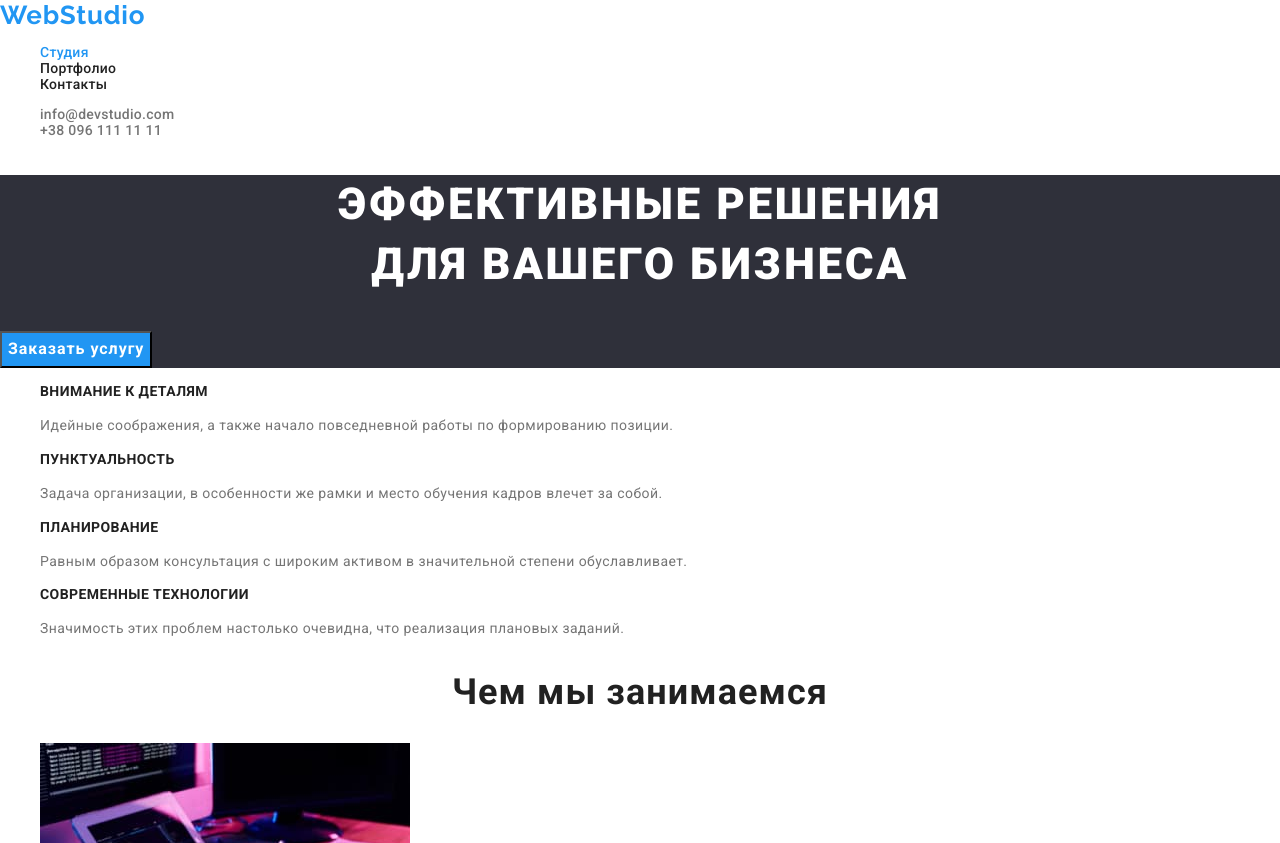
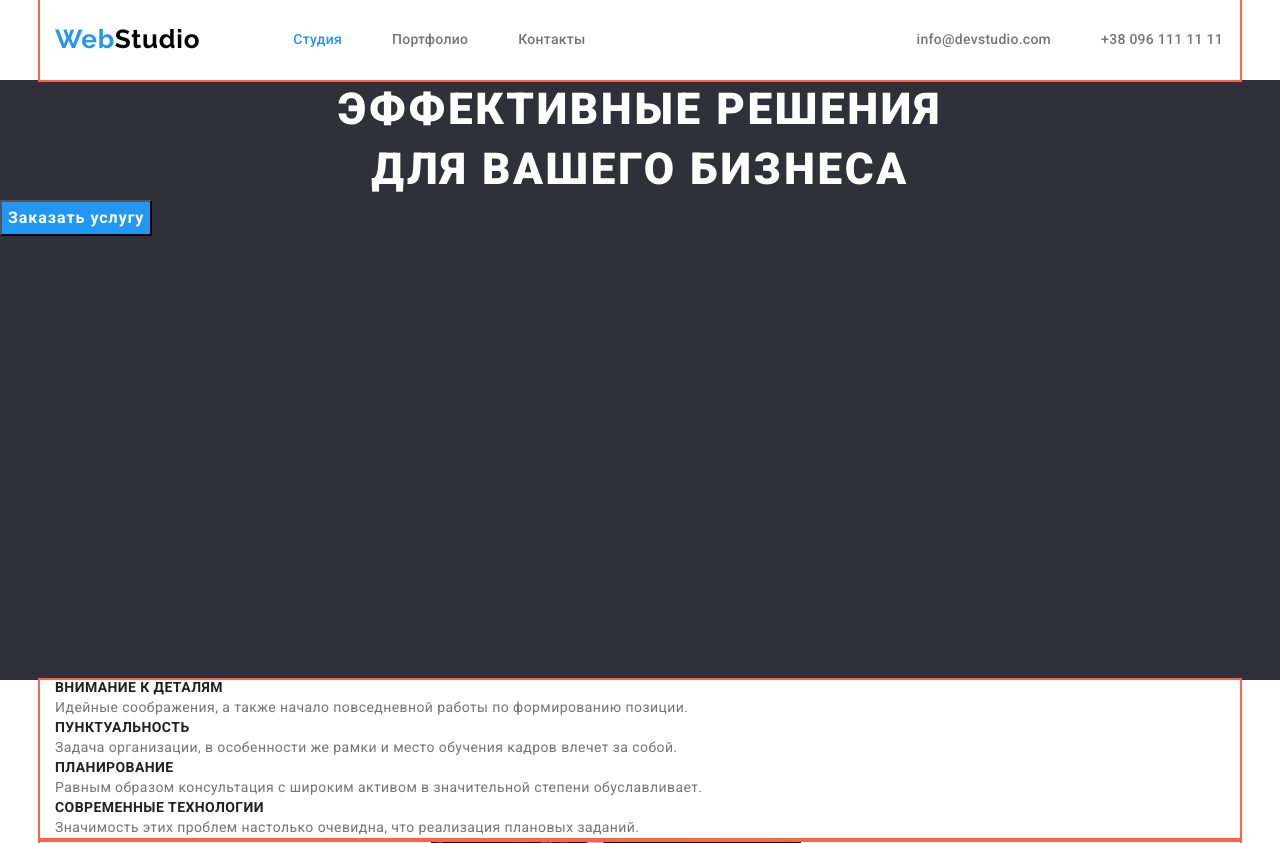
Before and after one commit to MarynaSkoryk/goit-markup-hw-03, a plain HTML site: page index.html in a window 1280 px wide. Shown: the top 843 px of the page. Drawn offline with nearby package versions, Linux system fonts and the light colour scheme.

Commit message:
header done

```diff
--- a/css/styles.css
+++ b/css/styles.css
@@ -2,23 +2,62 @@
   --primary-text-color: #757575;
   --title-text-color: #212121;
   --accent-text-color: #2196f3;
-  --main-background-color: #FFFFFF;
-  --secondary-background-color: #2F303A;
-  --third-background-color: #F5F4FA;
+  --main-background-color: #ffffff;
+  --secondary-background-color: #2f303a;
+  --third-background-color: #f5f4fa;
   --logo-color: #000000;
-  --color-text-white: #FFFFFF;
-  --color-change-button: #188CE8;
+  --color-text-white: #ffffff;
+  --color-change-button: #188ce8;
 }
+
+html {
+  box-sizing: border-box;
+}
+*,
+*::before,
+*::after {
+  box-sizing: inherit;
+}
+
 /*Body*/
+h1,
+h2,
+h3,
+h4,
+p,
+ul {
+  margin: 0 0;
+  padding: 0 0;
+}
+
 body {
   font-family: 'Roboto', sans-serif;
   font-style: normal;
   font-weight: 400;
-  background-color:var(--main-background-color);
+  background-color: var(--main-background-color);
   color: var(--primary-text-color);
 }
 /*Page-Header*/
+
+.container {
+  margin-left: auto;
+  margin-right: auto;
+  width: 1200px;
+  padding-left: 15px;
+  padding-right: 15px;
+  display: flex;
+
+  outline: 2px solid tomato;
+}
+
 .logo {
+  display: inline-block;
+  min-width: 145px;
+  text-align: center;
+  margin-right: 93px;
+  padding-top: 24px;
+  padding-bottom: 25px;
+
   font-family: 'Raleway';
   font-style: normal;
   font-weight: 700;
@@ -28,19 +67,26 @@ body {
   text-decoration: none;
   color: var(--logo-color);
 }
-.logo>.second-word-logo {
+.logo > .second-word-logo {
   color: var(--accent-text-color);
 }
 .logo:hover,
 .logo:focus {
   color: var(--accent-text-color);
 }
-.site-nav>li>.current {
+.site-nav > li > .current {
   color: var(--accent-text-color);
 }
 
 /*Site-nav*/
-.site-nav,.link {
+.main-site-nav {
+  display: flex;
+  justify-content: center;
+  align-items: center;
+  margin-right: 331px;
+}
+.site-nav {
+  display: flex;
   color: var(--title-text-color);
   font-weight: 500;
   font-size: 14px;
@@ -53,16 +99,40 @@ body {
 .link:focus {
   color: var(--accent-text-color);
 }
+.site-nav .nav-item:not(:last-child) {
+  margin-right: 50px;
+}
+.site-nav .nav-item {
+  padding: 32px 0;
+}
+
 /*Auth-nav*/
-.auth-nav,.link {
-color:var(--primary-text-color)
+.main-auth-nav {
+  display: flex;
+  justify-content: center;
+  align-items: center;
+}
+.auth-nav {
+  display: flex;
+  color: var(--primary-text-color);
   font-weight: 500;
   font-size: 14px;
   line-height: 1.14;
   letter-spacing: 0.02em;
-  text-decoration: none;
   list-style: none;
 }
+.auth-nav .nav-item:not(:last-child) {
+  margin-right: 50px;
+}
+.auth-nav .nav-item {
+  padding: 32px 0;
+}
+
+.link {
+  color: var(--primary-text-color);
+  text-decoration: none;
+}
+
 .link:hover,
 .link:focus {
   color: var(--accent-text-color);
@@ -70,6 +140,8 @@ color:var(--primary-text-color)
 /*Hero*/
 .hero {
   background-color: var(--secondary-background-color);
+  weight: 1600px;
+  height: 600px;
 }
 .main-title {
   color: var(--color-text-white);
@@ -94,7 +166,8 @@ color: var(--color-text-white);
 }
 .button:hover,
 .button:focus {
-background-color: var(--color-change-button);}
+  background-color: var(--color-change-button);
+}
 
 /*Наши особенности*/
 .visually-hidden {
@@ -149,7 +222,8 @@ color: var(--title-text-color);
 }
 .work-card {
   background-color: var(--main-background-color);
-list-style: none;}
+  list-style: none;
+}
 
 .name {
   color: var(--title-text-color);
@@ -177,7 +251,7 @@ footer {
   letter-spacing: 0.03em;
   text-decoration: none;
 }
-.logo-footer>.second-word-logo {
+.logo-footer > .second-word-logo {
   color: var(--accent-text-color);
 }
 .logo-footer:hover,
@@ -210,7 +284,7 @@ font-size: 16px;
   line-height: 1.62;
   letter-spacing: 0.03em;
   background-color: var(--third-background-color);
-color:var(--title-text-color);
+  color: var(--title-text-color);
   cursor: pointer;
   border: none;
   border-radius: 4px;
@@ -223,7 +297,8 @@ border-radius: 4px;
 .all-works {
   background-color: var(--accent-text-color);
   color: var(--color-text-white);
-  box-shadow: 0px 3px 1px rgba(0, 0, 0, 0.1), 0px 1px 2px rgba(0, 0, 0, 0.08), 0px 2px 2px rgba(0, 0, 0, 0.12);
+  box-shadow: 0px 3px 1px rgba(0, 0, 0, 0.1), 0px 1px 2px rgba(0, 0, 0, 0.08),
+    0px 2px 2px rgba(0, 0, 0, 0.12);
 }
 /*Наши работы*/
 .work-name {
@@ -231,7 +306,7 @@ font-weight: 700;
   font-size: 18px;
   line-height: 2;
   letter-spacing: 0.06em;
-color:var(--title-text-color);
+  color: var(--title-text-color);
 }
 .work-description {
   font-size: 16px;
--- a/index.html
+++ b/index.html
@@ -16,21 +16,28 @@
   </head>
   <body>
     <header class="page-header">
+      <div class="container">
         <a href="./index.html" lang="en" class="logo"
           ><span class="second-word-logo">Web</span>Studio</a
         >
-      <nav>
+        <nav class="main-site-nav">
           <ul class="site-nav">
-          <li><a href="./index.html" class="link current">Студия</a></li>
-          <li><a href="./portfolio.html" class="link">Портфолио</a></li>
-          <li><a href="" class="link">Контакты</a></li>
+            <li class="nav-item"><a href="./index.html" class="link current">Студия</a></li>
+            <li class="nav-item"><a href="./portfolio.html" class="link">Портфолио</a></li>
+            <li class="nav-item"><a href="" class="link">Контакты</a></li>
           </ul>
         </nav>
+        <div class="main-auth-nav">
           <ul class="auth-nav">
-        <li><a href="mailto:info@devstudio.com" class="link">info@devstudio.com</a></li>
-        <li><a href="tel:+380961111111" class="link">+38 096 111 11 11</a></li>
+            <li class="nav-item">
+              <a href="mailto:info@devstudio.com" class="link">info@devstudio.com</a>
+            </li>
+            <li class="nav-item"><a href="tel:+380961111111" class="link">+38 096 111 11 11</a></li>
           </ul>
+        </div>
+      </div>
     </header>
+
     <main>
       <section class="hero">
         <h1 class="main-title">
@@ -40,6 +47,7 @@
         <button type="button" class="button">Заказать услугу</button>
       </section>
       <section class="section">
+        <div class="container">
           <h2 class="visually-hidden">Наши особенности</h2>
           <ul>
             <li class="list">
@@ -67,8 +75,10 @@
               </p>
             </li>
           </ul>
+        </div>
       </section>
       <section class="section">
+        <div class="container">
           <h2 class="section-title">Чем мы занимаемся</h2>
           <ul>
             <li class="list">
@@ -84,8 +94,10 @@
               <!--p>Дизайнерские решения</p-->
             </li>
           </ul>
+        </div>
       </section>
       <section class="section-our-crew">
+        <div class="container">
           <h2 class="section-title">Наша команда</h2>
           <ul>
             <li class="work-card">
@@ -150,6 +162,7 @@
             <ul-->
             </li>
           </ul>
+        </div>
       </section>
       <!--section--секція з другого завдання>
         <h2>Постоянные клиенты</h2>
@@ -188,6 +201,7 @@
       </section-->
     </main>
     <footer>
+      <div class="container">
         <a href="./index.html" lang="en" class="logo-footer"
           ><span class="second-word-logo">Web</span>Studio</a
         >
@@ -217,6 +231,7 @@
           <img src="./images/logo-linkedin.svg" alt="Linkedin" />
         </a>
       </div-->
+      </div>
     </footer>
   </body>
 </html>
```
Also changed, not shown: portfolio.html (+7 -1 lines). Lines whose indentation alone changed are shown as unchanged.
